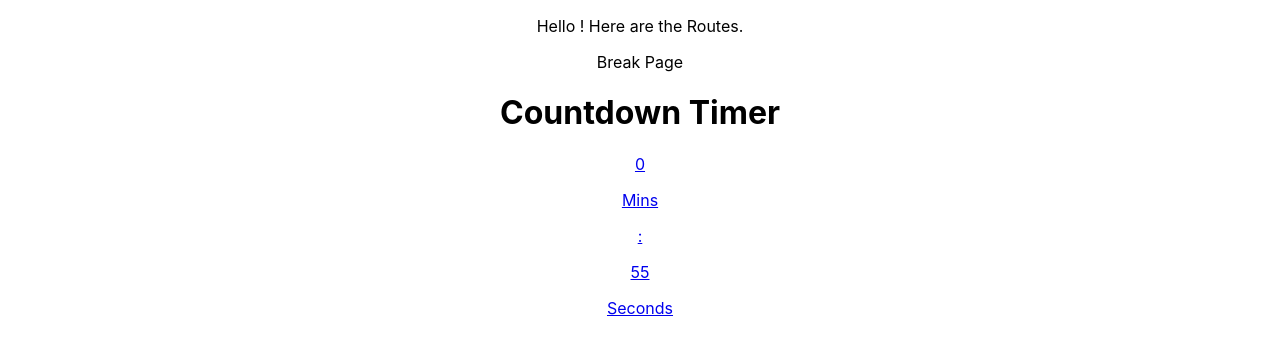
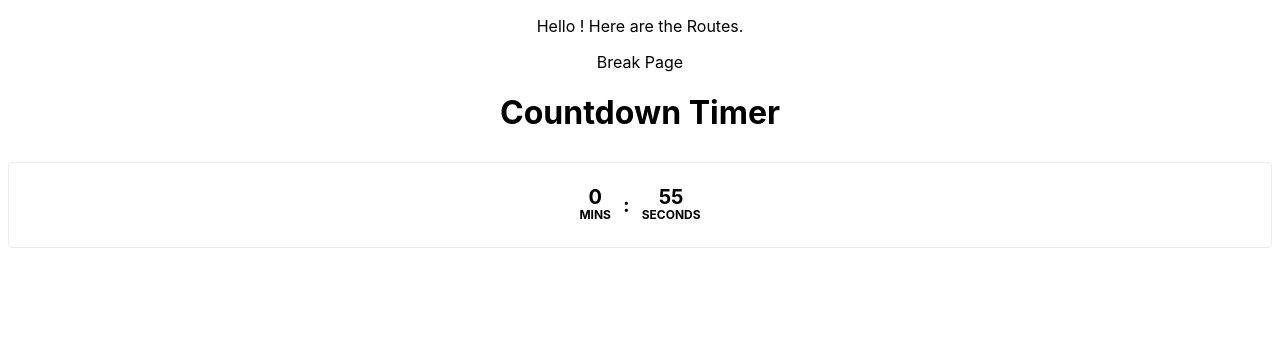
Before and after one commit to CodeOp-tech/fspt15-proj-team3, a React (Create React App) app in the folder my-react-app/: page /break in a window 1280 px wide. Shown: the top 354 px of the page. Built offline with nearby package versions, Linux system fonts and the light colour scheme.

Commit message:
copied css from example + comments

```diff
--- a/my-react-app/src/App.css
+++ b/my-react-app/src/App.css
@@ -36,3 +36,62 @@
     transform: rotate(360deg);
   }
 }
+
+.expired-notice {
+  text-align: center;
+  padding: 2rem;
+  border: 1px solid #ebebeb;
+  border-radius: 0.25rem;
+  margin: 0.5rem;
+}
+
+.expired-notice > span {
+  font-size: 2.5rem;
+  font-weight: bold;
+  color: red;
+}
+
+.expired-notice > p {
+  font-size: 1.5rem;
+}
+
+.show-counter {
+  padding: 0.5rem;
+}
+
+.show-counter .countdown-link {
+  display: flex;
+  flex-direction: row;
+  justify-content: center;
+  align-items: center;
+  font-weight: 700;
+  font-size: 1.25rem;
+  line-height: 1.75rem;
+  padding: 0.5rem;
+  border: 1px solid #ebebeb;
+  border-radius: 0.25rem;
+  text-decoration: none;
+  color: #000;
+}
+
+.show-counter .countdown {
+  line-height: 1.25rem;
+  padding: 0 0.75rem 0 0.75rem;
+  align-items: center;
+  display: flex;
+  flex-direction: column;
+}
+
+.show-counter .countdown.danger {
+  color: #ff0000;
+}
+
+.show-counter .countdown > p {
+  margin: 0;
+}
+
+.show-counter .countdown > span {
+  text-transform: uppercase;
+  font-size: 0.75rem;
+  line-height: 1rem;
+}
--- a/my-react-app/src/Components/CountdownTimer.js
+++ b/my-react-app/src/Components/CountdownTimer.js
@@ -2,11 +2,13 @@ import React from 'react';
 import { useCountdown } from '../Hooks/useCountDown'
 import DateTimeDisplay from './DateTimeDisplay';
 
+//Parent component that conditionally renders ShowCounter or ExpirydNotice
+
 const ExpiredNotice = () => {
   return (
     <div className="expired-notice">
-      <span>Expired!!!</span>
-      <p>Please select a future date and time.</p>
+      <span> Your Break has finished </span>
+      <p> Reset to continue break </p>
     </div>
   );
 };
@@ -31,14 +33,13 @@ const ShowCounter = ({ minutes, seconds }) => {
 
 const CountdownTimer = ({ targetDate }) => {
   const [minutes, seconds] = useCountdown(targetDate);
+  //takes min and second of targetDate define in BreakPage
 
   if (minutes + seconds <= 0) {
     return <ExpiredNotice />;
   } else {
     return (
-      <ShowCounter
-        //days={days}
-        //hours={hours}
+        <ShowCounter
         minutes={minutes}
         seconds={seconds}
       />
--- a/my-react-app/src/Components/DateTimeDisplay.js
+++ b/my-react-app/src/Components/DateTimeDisplay.js
@@ -1,5 +1,6 @@
 import React from 'react';
 
+// re-usable component to show time remaining
 const DateTimeDisplay = ({ value, type, isDanger }) => {
   return (
     <div className={isDanger ? 'countdown danger' : 'countdown'}>
--- a/my-react-app/src/Hooks/useCountDown.js
+++ b/my-react-app/src/Hooks/useCountDown.js
@@ -1,5 +1,7 @@
 import { useEffect, useState } from 'react';
 
+//function which performs countdown calculation
+//passes targetdate from breakPage
 const useCountdown = (targetDate) => {
   const countDownDate = new Date(targetDate).getTime();
 
@@ -7,6 +9,7 @@ const useCountdown = (targetDate) => {
     countDownDate - new Date().getTime()
   );
 
+  //setInterval browser API method to calculate the spare time every second(1000 milliseconds).
   useEffect(() => {
     const interval = setInterval(() => {
       setCountDown(countDownDate - new Date().getTime());
--- a/my-react-app/src/Pages/BreakPage.js
+++ b/my-react-app/src/Pages/BreakPage.js
@@ -4,10 +4,10 @@ import CountdownTimer from "../Components/CountdownTimer";
 
 function BreakPage() {
 
-  const THREE_DAYS_IN_MS = 1 * 60 * 1000;
+  const ONE_MIN_IN_MS = 1 * 60 * 1000;
   const NOW_IN_MS = new Date().getTime();
 
-  const dateTimeAfterThreeDays = NOW_IN_MS + THREE_DAYS_IN_MS;
+  const dateTimeAfterOneMin = NOW_IN_MS + ONE_MIN_IN_MS;
 
   return (
     <div className="App">
@@ -15,7 +15,7 @@ function BreakPage() {
       <p> Break Page </p>
 
       <h1>Countdown Timer</h1>
-      <CountdownTimer targetDate={dateTimeAfterThreeDays} />
+      <CountdownTimer targetDate={dateTimeAfterOneMin} />
 
     </div>
   )
```
